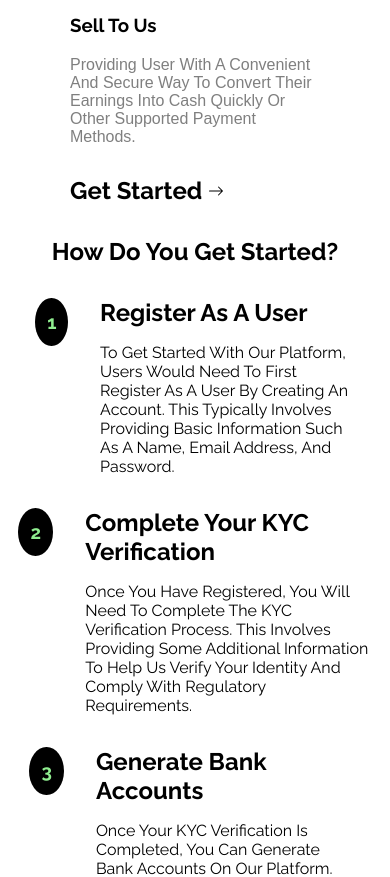
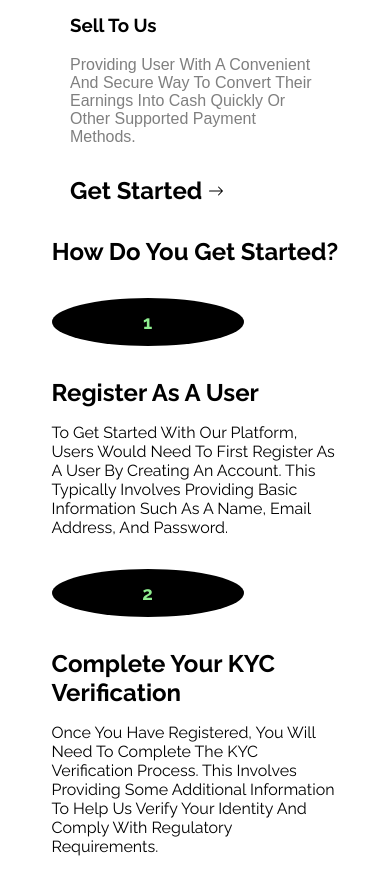
Before and after one commit to Ayanda-boluwatife/falcon-pay, a React (Create React App) app: page / in a window 390 px wide. Shown: the part 4688-5565 px from the top of the page. Built offline with nearby package versions, Linux system fonts and the light colour scheme.

Commit message:
responsiveness

```diff
--- a/src/components/How.js
+++ b/src/components/How.js
@@ -115,8 +115,11 @@ const Wrapper = styled.article`
   .step-content p{
   width: 100%;
   margin-top: 1rem;
+  }
+  .step{
+    flex-direction: column;
+  }
 }
-  }
-`;
+`
 
 export default How;
--- a/src/components/Integration.jsx
+++ b/src/components/Integration.jsx
@@ -7,7 +7,7 @@ function Integration(){
      <Wrapper className="page-center">
      <div className="one">
         <div className="two">
-            <h1>Integration With Popular Payment Gateways</h1>
+            <h1 className="integrate">Integration With Popular Payment Gateways</h1>
             <p>Our platform features seamless integration with popular payment gateways, allowing freelancers to easily receive payments for their services.</p>
             <div className="main">
                 <div className="first">
@@ -176,6 +176,10 @@ align-items: center;
     height: 25vh;
 }
 
+.integrate{
+    font-size: 15px;
+}
+
 .red{
     background-color: black;
     width: 100%;
--- a/src/components/Stream.js
+++ b/src/components/Stream.js
@@ -24,6 +24,7 @@ const Wrapper = styled.article`
     justify-content: center;
     align-items: center;
     text-align: center;
+    padding: 20px;
 }
 .one h2{
     color: #90EE90;
```
